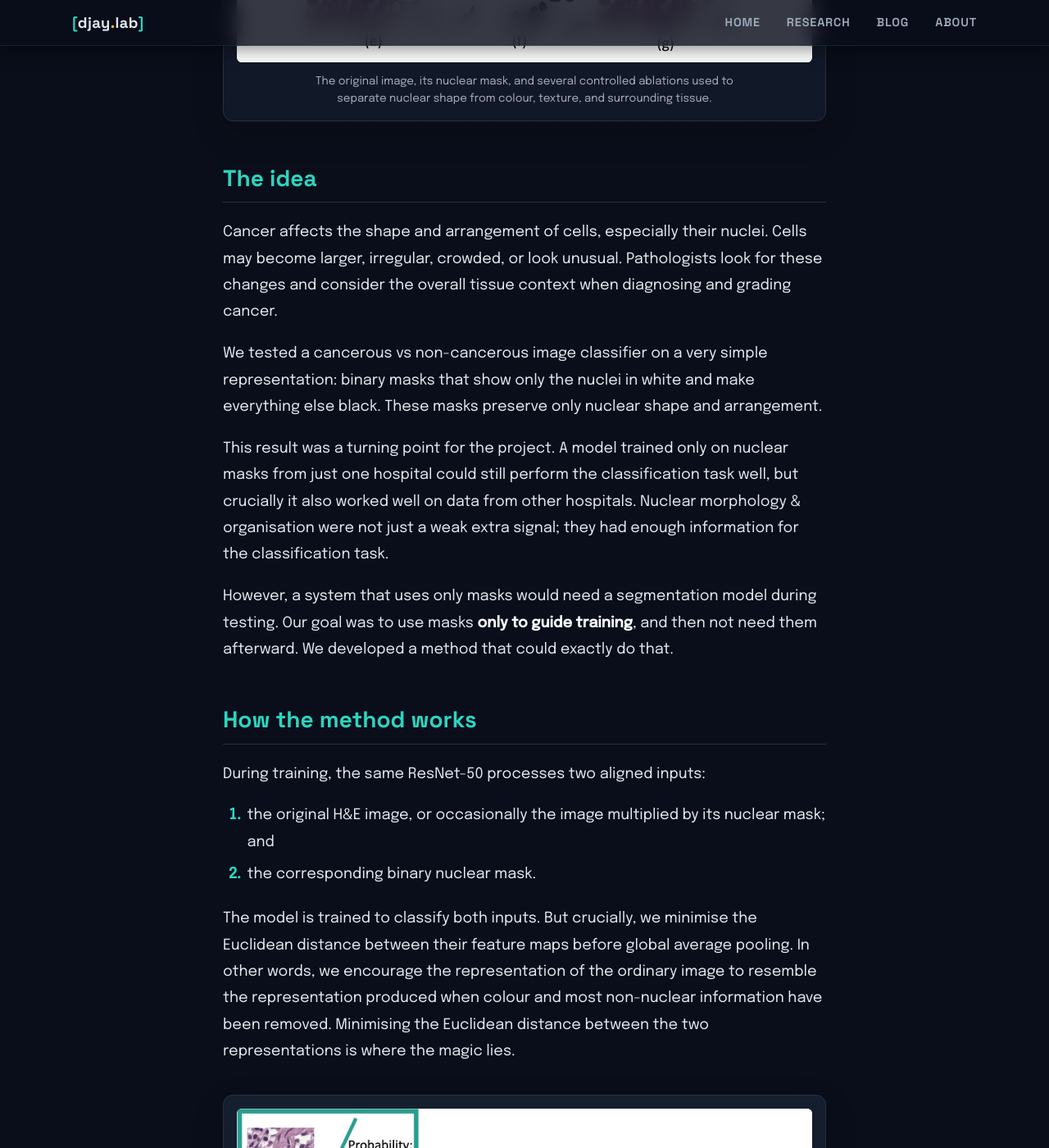
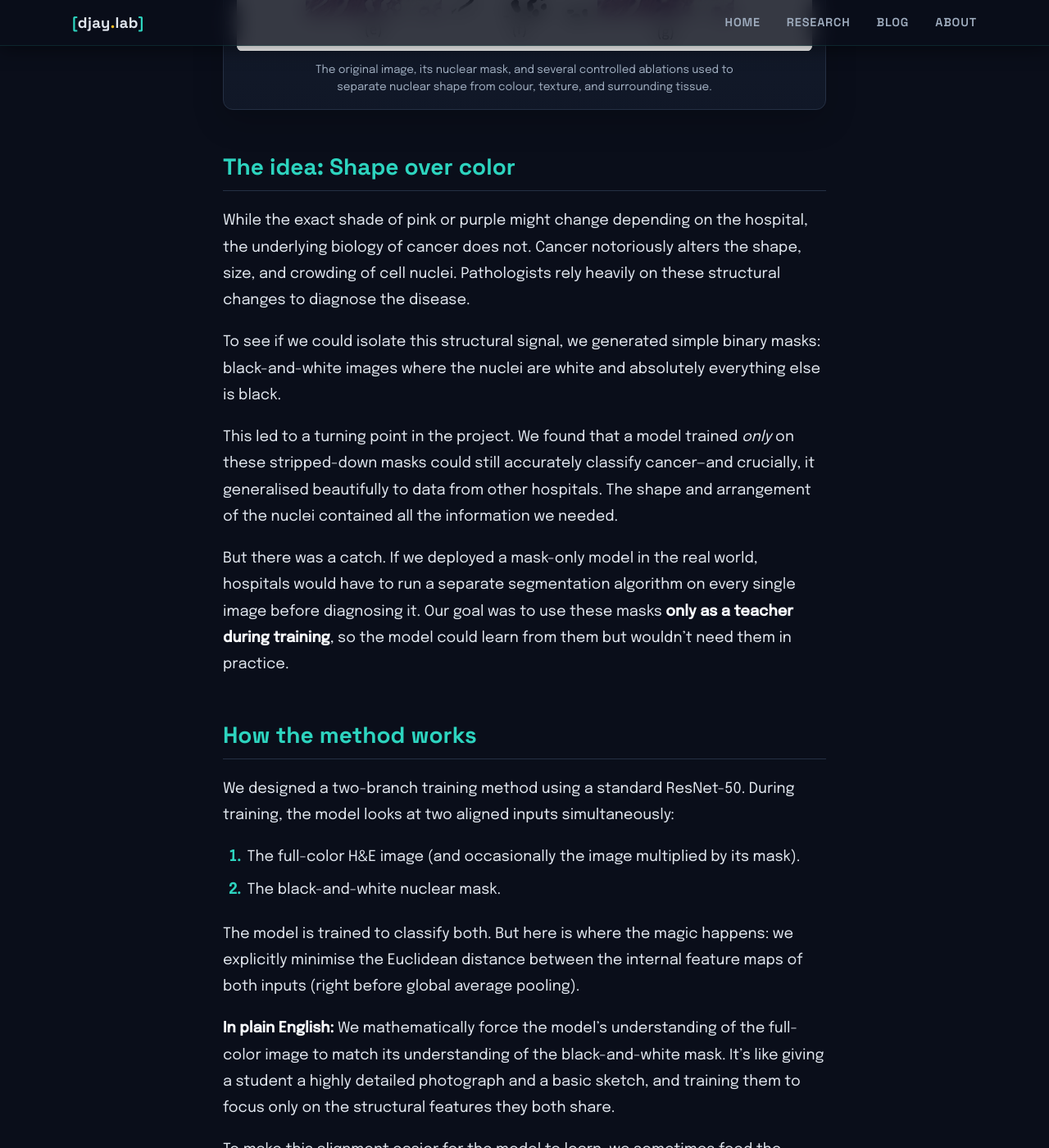
Before and after one commit to undercutspiky/undercutspiky.github.io, a Jekyll site: the page built from _research/shape-based-feature-learning.md, in a window 1280 px wide and 1400 px high, scrolled down 2344 px. Shown: the whole window at 82% size. Built offline with Jekyll 4.4.1, drawn with Linux system fonts in a browser that asks for light colours; some web fonts are replaced; some of the changed text lies outside the part shown.

Commit message:
Make it more layman reader friendly (#45)

```diff
--- a/_research/shape-based-feature-learning.md
+++ b/_research/shape-based-feature-learning.md
@@ -50,11 +50,13 @@
 
 ## The problem
 
-Histopathology is the study of disease (pathology) in tissue (histo-). Deep learning papers in histopathology most commonly look at tissues with tumours that may be cancerous.  A tissue sample is cut into a very thin slice, stained, placed on a glass slide, and scanned into a digital image (scan). In the common haematoxylin-and-eosin (H&E) stain, nuclei usually appear blue or purple while much of the surrounding tissue appears pink.
+One of the biggest hurdles in medical AI is that a cancer-detecting model trained at Hospital A often fails when tested at Hospital B.
 
-These colours are helpful, but they are not fixed features of the disease. Scans can look different because hospitals use different staining methods, scanners, tissue processing, or even batches of the same stain. As a result, a model may work well on data from its training hospital but fail when the biology is similar but the image appearance changes.
+Why does this happen? To look at tissue under a microscope, it must be sliced very thin and stained with chemicals—most commonly haematoxylin and eosin (H&E), which turns cell nuclei purple and surrounding tissue pink. But hospitals use different scanners, different staining procedures, and even different batches of chemicals.
 
-Our paper asks a simple question: **Can we make a cancer classifier depend less on hospital-specific appearance and more on biological structure that stays useful across hospitals?**
+To a human pathologist, these visual differences are minor. But a neural network will often lazily memorize the specific "look" of its training hospital. When the image appearance changes, the model breaks.
+
+Our paper asks a simple question: **Can we force a cancer classifier to stop looking at hospital-specific colors, and instead focus on the biological structures that actually matter?**
 
 <figure class="research-figure">
   <img
@@ -69,24 +71,27 @@
   </figcaption>
 </figure>
 
-## The idea
+## The idea: Shape over color
 
-Cancer affects the shape and arrangement of cells, especially their nuclei. Cells may become larger, irregular, crowded, or look unusual. Pathologists look for these changes and consider the overall tissue context when diagnosing and grading cancer.
+While the exact shade of pink or purple might change depending on the hospital, the underlying biology of cancer does not. Cancer notoriously alters the shape, size, and crowding of cell nuclei. Pathologists rely heavily on these structural changes to diagnose the disease.
 
-We tested a cancerous vs non-cancerous image classifier on a very simple representation: binary masks that show only the nuclei in white and make everything else black. These masks preserve only nuclear shape and arrangement.
+To see if we could isolate this structural signal, we generated simple binary masks: black-and-white images where the nuclei are white and absolutely everything else is black.
 
-This result was a turning point for the project. A model trained only on nuclear masks from just one hospital could still perform the classification task well, but crucially it also worked well on data from other hospitals. Nuclear morphology & organisation were not just a weak extra signal; they had enough information for the classification task.
+This led to a turning point in the project. We found that a model trained *only* on these stripped-down masks could still accurately classify cancer—and crucially, it generalised beautifully to data from other hospitals. The shape and arrangement of the nuclei contained all the information we needed.
 
-However, a system that uses only masks would need a segmentation model during testing. Our goal was to use masks **only to guide training**, and then not need them afterward. We developed a method that could exactly do that.
+But there was a catch. If we deployed a mask-only model in the real world, hospitals would have to run a separate segmentation algorithm on every single image before diagnosing it. Our goal was to use these masks **only as a teacher during training**, so the model could learn from them but wouldn't need them in practice.
 
 ## How the method works
 
-During training, the same ResNet-50 processes two aligned inputs:
+We designed a two-branch training method using a standard ResNet-50. During training, the model looks at two aligned inputs simultaneously:
+1. The full-color H&E image (and occasionally the image multiplied by its mask).
+2. The black-and-white nuclear mask.
 
-1. the original H&E image, or occasionally the image multiplied by its nuclear mask; and
-2. the corresponding binary nuclear mask.
+The model is trained to classify both. But here is where the magic happens: we explicitly minimise the Euclidean distance between the internal feature maps of both inputs (right before global average pooling).
 
-The model is trained to classify both inputs. But crucially, we minimise the Euclidean distance between their feature maps before global average pooling. In other words, we encourage the representation of the ordinary image to resemble the representation produced when colour and most non-nuclear information have been removed. Minimising the Euclidean distance between the two representations is where the magic lies.
+**In plain English:** We mathematically force the model's understanding of the full-color image to match its understanding of the black-and-white mask. It's like giving a student a highly detailed photograph and a basic sketch, and training them to focus only on the structural features they both share.
+
+To make this alignment easier for the model to learn, we sometimes feed the image branch a "bridged" input: the original image multiplied by the mask, which keeps the nuclear colors but blacks out the background.
 
 <figure class="research-figure">
   <img
@@ -98,8 +103,6 @@
     The masks are needed only while training. At inference time, the model receives an ordinary H&E image.
   </figcaption>
 </figure>
-
-The image-times-mask input acts as a bridge between a full-colour image and a binary mask. It retains the appearance of nuclei while suppressing the surrounding tissue, making the alignment objective (Euclidean distance) easier to optimise. We also delayed the alignment loss for the first few epochs because applying it immediately sometimes leaves the network in a collapsed state.
 
 ## Evaluation
 
@@ -190,9 +193,13 @@
 
 ## Robustness beyond hospital shifts
 
-We also tested common image corruptions such as blur, compression, elastic deformation, and several kinds of noise. Models trained with our method generally degraded more slowly than other methods.
+Because our model relies on structure rather than superficial color cues, we wanted to see if it was physically harder to break.
 
-The adversarial results were particularly revealing. Under a projected-gradient attack, our models remained accurate at perturbation strengths that caused large drops for ERM and L2D. We also generated attacks using one family of models and evaluated those perturbed images on another family. Perturbed images generated using other models did not fool our method’s models much, while the reverse was not true.
+First, we tested common image corruptions (like blur, heavy JPEG compression, and digital noise). Models trained with our nuclear-guided method degraded much more slowly than standard models.
+
+Second, we tried to deliberately trick the AI using adversarial attacks (specifically, projected-gradient descent). Our models remained accurate even when hit with heavy digital perturbations that caused standard models (like ERM and L2D) to completely fail.
+
+Interestingly, when we used standard models to generate adversarial images and fed them to our model, our model wasn't easily fooled. But when we generated attacks against *our* model and fed them to the standard baselines, those models broke down. My reasoning is that since our model is trained to ignore the background and focus on nuclei, an attacker practically has to alter the nuclear structure itself to trick it! Although this reasoning is consistent with the results, I need to point out that the experiment alone does not prove the mechanism.
 
 <figure class="research-figure">
   <img
@@ -204,8 +211,6 @@
     Attacks generated against our models transferred to other methods, while our models were comparatively insensitive to attacks generated against those methods.
   </figcaption>
 </figure>
-
-One interpretation is that a model focused on nuclear structure has fewer useful superficial cues for an attack to exploit. This is consistent with the results, although the experiment alone does not prove the mechanism.
 
 ## Did the model really focus on nuclei?
 
```
